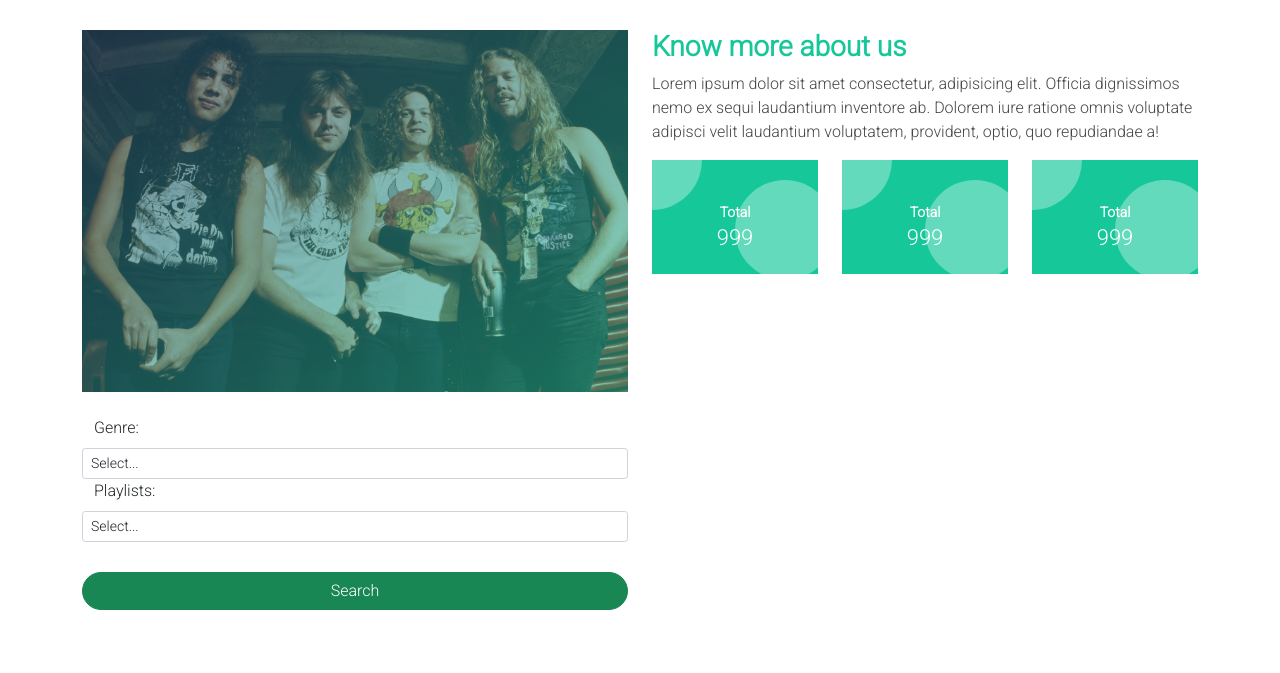
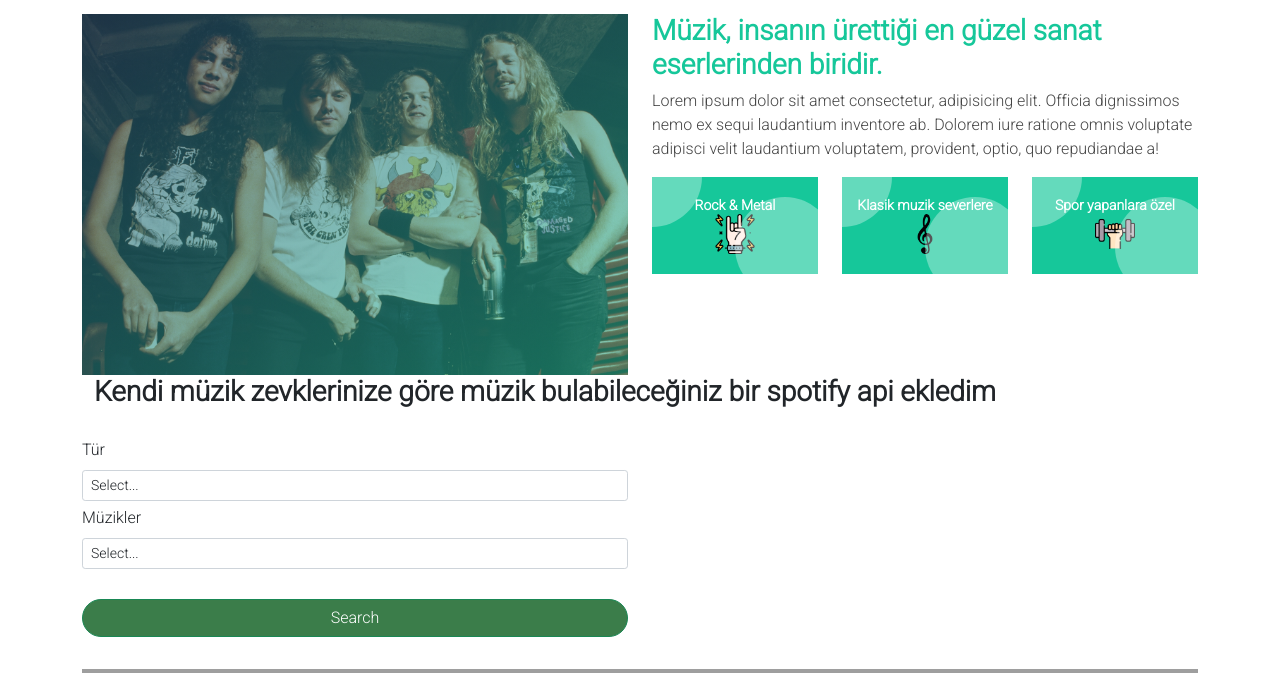
Before and after one commit to Metecode/Web-Teknolojileri-projesi, a PHP site: page /ilgi-alanlari.html in a window 1280 px wide. Shown: the part 80-753 px from the top of the page. Run offline with PHP 8.4, Linux system fonts and the light colour scheme; grey boxes are pictures that could not be loaded.

Commit message:
spotify api eklendi

```diff
--- a/Css/ilgi-alanlari.css
+++ b/Css/ilgi-alanlari.css
@@ -93,3 +93,54 @@
 .about-us-section .box:hover::before{
     transform: scale(1.2);
 }
+.api img{
+    width: 150px;
+    height: 100px;
+}
+
+.btn.dropdown-toggle  {
+    width:150px;
+    text-align:left;
+}
+
+span.caret {
+    position: absolute;
+    left: 90%;
+    top: 45%;
+}
+
+label {
+    padding-top:5px;
+}
+
+.form-label {
+    padding-left:0px !important;
+}
+
+
+.btn-success {
+    background-color: #3b7d4a!important;
+}
+
+.btn-success:hover {
+    background-color: #4daf64!important;
+}
+
+img.track {
+    border: 1px solid #8a8a8a;
+}
+#select-genre{
+    display: inline-block;
+    text-align: left;
+}
+
+.playlist img{
+    width: 40px;
+    height: 40px;
+}
+.box{
+    cursor: pointer;
+}
+iframe{
+    float: right;
+}
--- /dev/null
+++ b/Js/app.js
@@ -0,0 +1,262 @@
+const APIController = (function() {
+
+    const clientId = 'd7a63766ba704894ab4889a1be5b60af';
+    const clientSecret = '29c9b054fc3e4cdfa6569b49b9e9dd62';
+
+    // private methods
+    const _getToken = async () => {
+
+        const result = await fetch('https://accounts.spotify.com/api/token', {
+            method: 'POST',
+            headers: {
+                'Content-Type' : 'application/x-www-form-urlencoded',
+                'Authorization' : 'Basic ' + btoa(clientId + ':' + clientSecret)
+            },
+            body: 'grant_type=client_credentials'
+        });
+
+        const data = await result.json();
+        return data.access_token;
+    }
+
+    const _getGenres = async (token) => {
+
+        const result = await fetch(`https://api.spotify.com/v1/browse/categories?locale=sv_US`, {
+            method: 'GET',
+            headers: { 'Authorization' : 'Bearer ' + token}
+        });
+
+        const data = await result.json();
+        return data.categories.items;
+    }
+
+    const _getPlaylistByGenre = async (token, genreId) => {
+
+        const limit = 10;
+
+        const result = await fetch(`https://api.spotify.com/v1/browse/categories/${genreId}/playlists?limit=${limit}`, {
+            method: 'GET',
+            headers: { 'Authorization' : 'Bearer ' + token}
+        });
+
+        const data = await result.json();
+        return data.playlists.items;
+    }
+
+    const _getTracks = async (token, tracksEndPoint) => {
+
+        const limit = 10;
+
+        const result = await fetch(`${tracksEndPoint}?limit=${limit}`, {
+            method: 'GET',
+            headers: { 'Authorization' : 'Bearer ' + token}
+        });
+
+        const data = await result.json();
+        return data.items;
+    }
+
+    const _getTrack = async (token, trackEndPoint) => {
+
+        const result = await fetch(`${trackEndPoint}`, {
+            method: 'GET',
+            headers: { 'Authorization' : 'Bearer ' + token}
+        });
+
+        const data = await result.json();
+        return data;
+    }
+
+    return {
+        getToken() {
+            return _getToken();
+        },
+        getGenres(token) {
+            return _getGenres(token);
+        },
+        getPlaylistByGenre(token, genreId) {
+            return _getPlaylistByGenre(token, genreId);
+        },
+        getTracks(token, tracksEndPoint) {
+            return _getTracks(token, tracksEndPoint);
+        },
+        getTrack(token, trackEndPoint) {
+            return _getTrack(token, trackEndPoint);
+        }
+    }
+})();
+
+
+// UI Module
+const UIController = (function() {
+
+    //object to hold references to html selectors
+    const DOMElements = {
+        selectGenre: '#select_genre',
+        selectPlaylist: '#select_playlist',
+        buttonSubmit: '#btn_submit',
+        divSongDetail: '#song-detail',
+        hfToken: '#hidden_token',
+        divSonglist: '.song-list'
+    }
+
+    //public methods
+    return {
+
+        //method to get input fields
+        inputField() {
+            return {
+                genre: document.querySelector(DOMElements.selectGenre),
+                playlist: document.querySelector(DOMElements.selectPlaylist),
+                tracks: document.querySelector(DOMElements.divSonglist),
+                submit: document.querySelector(DOMElements.buttonSubmit),
+                songDetail: document.querySelector(DOMElements.divSongDetail)
+            }
+        },
+
+        // need methods to create select list option
+        createGenre(text, value) {
+            const html = `<option value="${value}">${text}</option>`;
+            document.querySelector(DOMElements.selectGenre).insertAdjacentHTML('beforeend', html);
+        },
+
+        createPlaylist(text, value) {
+            const html = `<option value="${value}">${text}</option>`;
+            document.querySelector(DOMElements.selectPlaylist).insertAdjacentHTML('beforeend', html);
+        },
+
+        // need method to create a track list group item
+        createTrack(id, name) {
+            const html = `<a href="#" class="list-group-item list-group-item-action list-group-item-light" id="${id}">${name}</a>`;
+            document.querySelector(DOMElements.divSonglist).insertAdjacentHTML('beforeend', html);
+        },
+
+        // need method to create the song detail
+        createTrackDetail(img, title, artist) {
+
+            const detailDiv = document.querySelector(DOMElements.divSongDetail);
+            // any time user clicks a new song, we need to clear out the song detail div
+            detailDiv.innerHTML = '';
+
+            const html =
+            `
+            <div class="row col-sm-12 px-0">
+                <img src="${img}" alt="">
+            </div>
+            <div class="row col-sm-12 px-0">
+                <label for="Genre" class="form-label col-sm-12">${title}:</label>
+            </div>
+            <div class="row col-sm-12 px-0">
+                <label for="artist" class="form-label col-sm-12">By ${artist}:</label>
+            </div>
+            `;
+
+            detailDiv.insertAdjacentHTML('beforeend', html)
+        },
+
+        resetTrackDetail() {
+            this.inputField().songDetail.innerHTML = '';
+        },
+
+        resetTracks() {
+            this.inputField().tracks.innerHTML = '';
+            this.resetTrackDetail();
+        },
+
+        resetPlaylist() {
+            this.inputField().playlist.innerHTML = '';
+            this.resetTracks();
+        },
+
+        storeToken(value) {
+            document.querySelector(DOMElements.hfToken).value = value;
+        },
+
+        getStoredToken() {
+            return {
+                token: document.querySelector(DOMElements.hfToken).value
+            }
+        }
+    }
+
+})();
+
+const APPController = (function(UICtrl, APICtrl) {
+
+    // get input field object ref
+    const DOMInputs = UICtrl.inputField();
+
+    // get genres on page load
+    const loadGenres = async () => {
+        //get the token
+        const token = await APICtrl.getToken();
+        //store the token onto the page
+        UICtrl.storeToken(token);
+        //get the genres
+        const genres = await APICtrl.getGenres(token);
+        //populate our genres select element
+        genres.forEach(element => UICtrl.createGenre(element.name, element.id));
+    }
+
+    // create genre change event listener
+    DOMInputs.genre.addEventListener('change', async () => {
+        //reset the playlist
+        UICtrl.resetPlaylist();
+        //get the token that's stored on the page
+        const token = UICtrl.getStoredToken().token;
+        // get the genre select field
+        const genreSelect = UICtrl.inputField().genre;
+        // get the genre id associated with the selected genre
+        const genreId = genreSelect.options[genreSelect.selectedIndex].value;
+        // ge the playlist based on a genre
+        const playlist = await APICtrl.getPlaylistByGenre(token, genreId);
+        // create a playlist list item for every playlist returned
+        playlist.forEach(p => UICtrl.createPlaylist(p.name, p.tracks.href));
+    });
+
+
+    // create submit button click event listener
+    DOMInputs.submit.addEventListener('click', async (e) => {
+        // prevent page reset
+        e.preventDefault();
+        // clear tracks
+        UICtrl.resetTracks();
+        //get the token
+        const token = UICtrl.getStoredToken().token;
+        // get the playlist field
+        const playlistSelect = UICtrl.inputField().playlist;
+        // get track endpoint based on the selected playlist
+        const tracksEndPoint = playlistSelect.options[playlistSelect.selectedIndex].value;
+        // get the list of tracks
+        const tracks = await APICtrl.getTracks(token, tracksEndPoint);
+        // create a track list item
+        tracks.forEach(el => UICtrl.createTrack(el.track.href, el.track.name))
+
+    });
+
+    // create song selection click event listener
+    DOMInputs.tracks.addEventListener('click', async (e) => {
+        // prevent page reset
+        e.preventDefault();
+        UICtrl.resetTrackDetail();
+        // get the token
+        const token = UICtrl.getStoredToken().token;
+        // get the track endpoint
+        const trackEndpoint = e.target.id;
+        //get the track object
+        const track = await APICtrl.getTrack(token, trackEndpoint);
+        // load the track details
+        UICtrl.createTrackDetail(track.album.images[2].url, track.name, track.artists[0].name);
+    });
+
+    return {
+        init() {
+            console.log('App is starting');
+            loadGenres();
+        }
+    }
+
+})(UIController, APIController);
+
+// will need to call a method to load the genres on page load
+APPController.init();
--- a/ilgi-alanlari.html
+++ b/ilgi-alanlari.html
@@ -55,46 +55,44 @@
           </div>
         <div class="col-12 col-lg-6">
           <h2 class="text-head">
-            Know more about us
+            Müzik, insanın ürettiği en güzel sanat eserlerinden biridir.
           </h2>
           <div class="brak-small mb-2"></div>
           <p class="text-para">Lorem ipsum dolor sit amet consectetur, adipisicing elit. Officia dignissimos nemo ex sequi laudantium inventore ab. Dolorem iure ratione omnis voluptate adipisci velit laudantium voluptatem, provident, optio, quo repudiandae a!</p>
-          <div class="row">
-            <div class="col-12 col-md-4 mb-2 mb-md-0">
-              <div class="box">
-                <i class="fa fa-sers mb-3"></i>
-                <h4 class="mb-0">Total</h4>
-                <p class="mb-0">999</p>
+          <div class="playlist row">
+            <div class=" col-12 col-md-4 mb-2 mb-md-0">
+              <div class="box" onclick="window.open('https://open.spotify.com/playlist/5sC44rbpbbgecjRRVGVaaS?si=a36a6269c7ec4f51','new_window');" style="display:block;">
+                <h4 class="mb-0">Rock & Metal</h4>
+                <img  src="img/rock.png" alt="">
               </div>
             </div>
             <div class="col-12 col-md-4 mb-2 mb-md-0">
-              <div class="box">
-                <i class="fa fa-sers mb-3"></i>
-                <h4 class="mb-0">Total</h4>
-                <p class="mb-0">999</p>
+              <div class="box" onclick="window.open('https://open.spotify.com/playlist/538vl9ZMqNnqSAQXkPwUnt?si=f56941df5a954a8e','new_window');" style="display:block;">
+                <h4 class="mb-0">Klasik muzik severlere</h4>
+                <img src="img/treble-clef.png" alt="">
               </div>
             </div>
             <div class="col-12 col-md-4 mb-2 mb-md-0">
-              <div class="box">
-                <i class="fa fa-sers mb-3"></i>
-                <h4 class="mb-0">Total</h4>
-                <p class="mb-0">999</p>
+              <div class="box" onclick="window.open('https://open.spotify.com/playlist/194DnG6RUwzOdqtr9XxIA5?si=1cafb8a3325a4eed','new_window');" style="display:block;">
+                <h4 class="mb-0">Spor yapanlara özel</h4>
+                <img src="img/dumbbell.png" alt="">
               </div>
             </div>
           </div>
         </div>
       </div>
-      <div class="container">
+      <div class="container api">
+        <h3>Kendi müzik zevklerinize göre müzik bulabileceğiniz bir spotify api ekledim</h3>
         <form action="">
             <input type="hidden" id='hidden_token'>
-            <div class="col-sm-6 form-group row mt-4 px-0">
-                <label for="Genre" class="form-label col-sm-2">Genre:</label>
+            <div  class="col-sm-6 form-group row mt-4 px-0  ">
+                <label  for="Genre" class="form-label col-sm-2 ">Tür</label>
                 <select name="" id="select_genre" class="form-control form-control-sm col-sm-10">
                     <option>Select...</option>
                 </select>
             </div>
             <div class="col-sm-6 form-group row px-0">
-                <label for="Genre" class="form-label col-sm-2">Playlists:</label>
+                <label for="Genre" class="form-label col-sm-2 ">Müzikler</label>
                 <select name="" id="select_playlist" class="form-control form-control-sm col-sm-10">
                     <option>Select...</option>
                 </select>
@@ -104,7 +102,7 @@
             </div>
         </form>
         <div class="row">
-            <div class="col-sm-6 px-0">
+            <div class="col-sm-6 px-0 py-3">
                 <div class="list-group song-list">
 
                 </div>
@@ -112,6 +110,9 @@
             <div class="offset-md-1 col-sm-4" id="song-detail">
             </div>
         </div>
+    </div>
+    <div class="row">
+      <iframe style="border-radius:12px" src="https://open.spotify.com/embed/playlist/672u0bfhpzLBpe6UieOmSC?utm_source=generator" width="500" height="380" frameBorder="0" allowfullscreen="" allow="autoplay; clipboard-write; encrypted-media; fullscreen; picture-in-picture"></iframe>
     </div>
       </div>
     </div>
@@ -209,6 +210,7 @@
     integrity="sha384-ka7Sk0Gln4gmtz2MlQnikT1wXgYsOg+OMhuP+IlRH9sENBO0LRn5q+8nbTov4+1p"
     crossorigin="anonymous"></script>
 <script src="Js/index.js"></script>
+<script src="Js/app.js"></script>
 </body>
 
 </html>
```
Also changed, not shown: img/dumbbell.png (added), img/rock.png (added), img/treble-clef.png (added).
